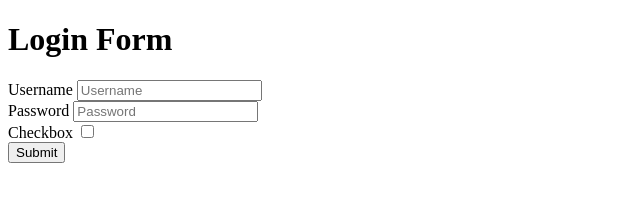
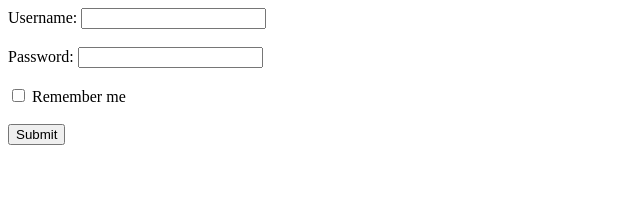
Before and after one commit to acciojob/remember-me-login-form-navysai1419, a website: page main.html in a window 1280 px wide. Shown: the whole page, without its empty margins (0-640 px from the left). Drawn offline with Linux system fonts and the light colour scheme.

Commit message:
created a submission

```diff
--- a/main.html
+++ b/main.html
@@ -8,19 +8,18 @@
 
 <body>
 	<form id="loginForm">
-	<h1>Login Form</h1>
-		<label for="username">Username</label>
-		<input type="text" placeholder="Username" id="username"/>
-	</br>
-		<label for="password">Password</label>
-		<input type="password" placeholder="Password" id="password"/>
-		</br>
-		<label for="checkbox">Checkbox</label>
+  <label for="username">Username:</label>
+  <input type="text" id="username" name="username"><br><br>
 
-		<input type="checkbox" id="checkbox"/>
-		</br>
-		<input type="submit" id="submit"/>
-	</form>
+  <label for="password">Password:</label>
+  <input type="password" id="password" name="password"><br><br>
+
+  <input type="checkbox" id="rememberMe" name="rememberMe">
+  <label for="rememberMe">Remember me</label><br><br>
+
+  <input type="submit" value="Submit">
+</form>
+
 	<!-- the entire body must be written by student -->
     <script type="text/javascript" src="./script.js">
 </script>
```
